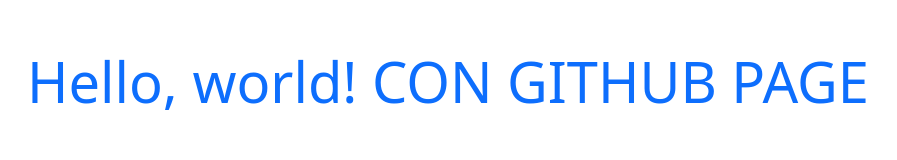
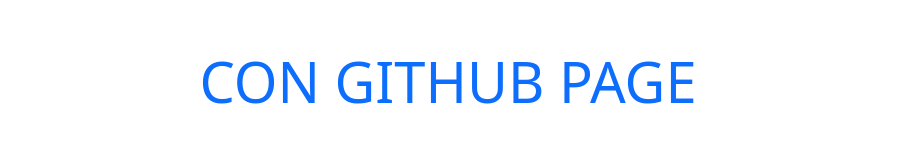
Before and after one commit to mtarrida/mtarrida.github.io, a plain HTML site: page index.html in a window 1280 px wide. Shown: the whole page, without its empty margins (192-1089 px from the left). Drawn offline with nearby package versions, Linux system fonts and the light colour scheme.

Commit message:
commit 2

```diff
--- a/index.html
+++ b/index.html
@@ -10,7 +10,7 @@
 </head>
 
 <body>
-    <h1 class="text-center mt-5 display-4 text-primary">Hello, world! CON GITHUB PAGE</h1>
+    <h1 class="text-center mt-5 display-4 text-primary">CON GITHUB PAGE</h1>
     <script src="https://cdn.jsdelivr.net/npm/bootstrap@5.1.3/dist/js/bootstrap.bundle.min.js"
         integrity="sha384-ka7Sk0Gln4gmtz2MlQnikT1wXgYsOg+OMhuP+IlRH9sENBO0LRn5q+8nbTov4+1p"
         crossorigin="anonymous"></script>
```
